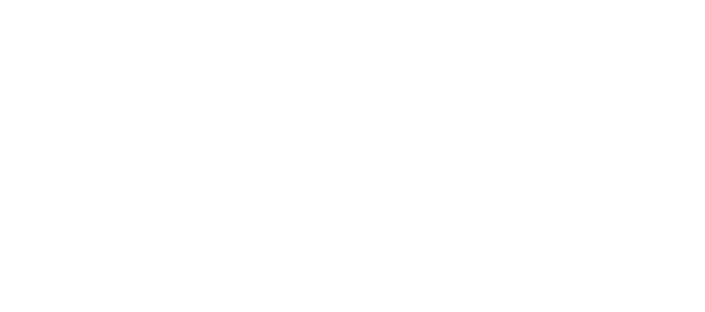
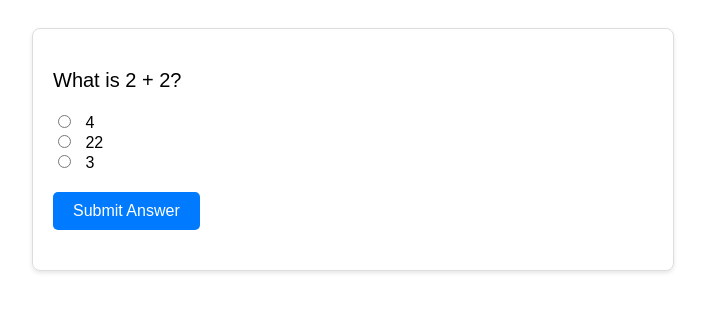
Before and after one commit to t-mensah/ALX_Simple_Quiz, a plain HTML site: page index.html in a window 1280 px wide. Shown: the whole page, without its empty margins (287-992 px from the left). Drawn offline with Linux system fonts and the light colour scheme.

Commit message:
update index.html, styles.css, quiz.js

```diff
--- a/index.html
+++ b/index.html
@@ -1,12 +1,24 @@
 <!DOCTYPE html>
 <html lang="en">
 <head>
+    <link rel="stylesheet" href="styles.css" >
     <meta charset="UTF-8">
-    <meta name="viewport" content="width=device-width, initial-scale=1.0">
-    <link rel="stylesheet" href="styles.css" >
-    <title>Document</title>
+    <title>Simple Quiz</title>
 </head>
 <body>
+    <div id="quiz-container">
+        <p id="quiz-question">What is 2 + 2?</p>
+        <div>
+            <input type="radio" id="choice1" name="quiz" value="4">
+            <label for="choice1">4</label><br>
+            <input type="radio" id="choice2" name="quiz" value="22">
+            <label for="choice2">22</label><br>
+            <input type="radio" id="choice3" name="quiz" value="3">
+            <label for="choice3">3</label>
+        </div>
+        <button id="submit-answer">Submit Answer</button>
+        <p id="feedback"></p>
+    </div>
     <script src="quiz.js"></script>
 </body>
 </html>
--- a/quiz.js
+++ b/quiz.js
@@ -0,0 +1,22 @@
+function checkAnswer() {
+    const correctAnswer = "4";
+    const selectedOption = document.querySelector('input[name="quiz"]:checked');
+
+    if (!selectedOption) {
+        document.getElementById("feedback").textContent = "Please select an answer.";
+        return;
+    }
+
+    const userAnswer = selectedOption.value;
+    const feedback = document.getElementById("feedback");
+
+    if (userAnswer === correctAnswer) {
+        feedback.textContent = "Correct! Well done.";
+        feedback.style.color = "green";
+    } else {
+        feedback.textContent = "That's incorrect. Try again!";
+        feedback.style.color = "red";
+    }
+}
+
+document.getElementById("submit-answer").addEventListener("click", checkAnswer);
--- a/styles.css
+++ b/styles.css
@@ -0,0 +1,48 @@
+body {
+    font-family: Arial, sans-serif;
+    padding: 20px;
+}
+
+#quiz-container {
+    max-width: 600px;
+    margin: auto;
+    padding: 20px;
+    border: 1px solid #ddd;
+    border-radius: 8px;
+    box-shadow: 0 2px 4px rgba(0,0,0,0.1);
+}
+
+#quiz-question {
+    font-size: 20px;
+    margin-bottom: 20px;
+}
+
+input[type="radio"] {
+    margin-right: 10px;
+}
+
+label {
+    margin-right: 30px;
+    cursor: pointer;
+}
+
+#submit-answer {
+    display: block;
+    margin-top: 20px;
+    padding: 10px 20px;
+    background-color: #007bff;
+    color: white;
+    border: none;
+    border-radius: 5px;
+    cursor: pointer;
+    font-size: 16px;
+}
+
+#submit-answer:hover {
+    background-color: #0056b3;
+}
+
+#feedback {
+    margin-top: 20px;
+    font-size: 18px;
+}
```
